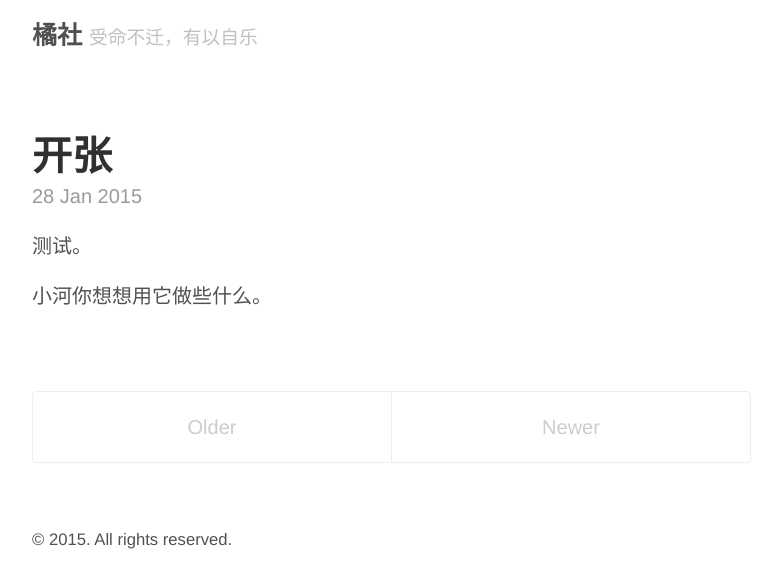
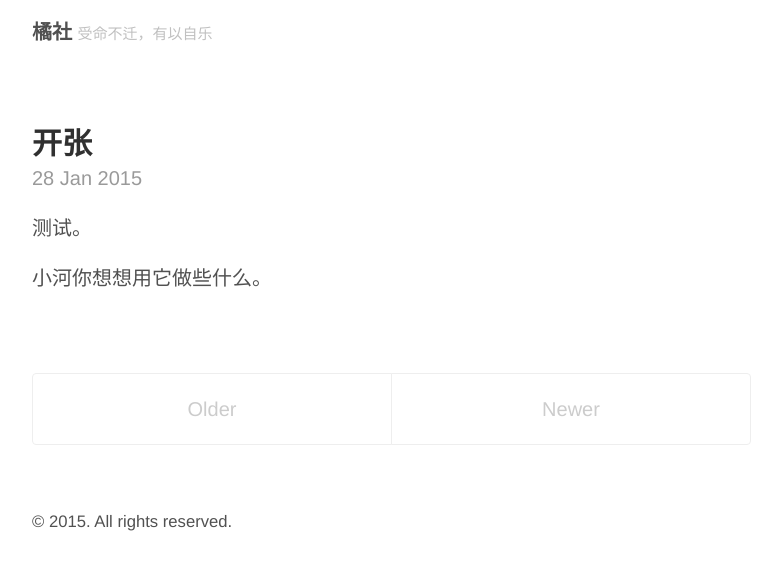
Before and after one commit to orangeclub/orangeclub.github.io, a Jekyll site: the page built from index.html, in a window 1280 px wide. Shown: the top 588 px of the page, without its empty margins (248-1030 px from the left). Built offline with Jekyll 4.4.1, drawn with Linux system fonts in a browser that asks for light colours; the list of posts is cut into pages by our own code.

Commit message:
css changed

```diff
--- a/public/css/poole.css
+++ b/public/css/poole.css
@@ -88,19 +88,19 @@ h1, h2, h3, h4, h5, h6 {
   text-rendering: optimizeLegibility;
 }
 h1 {
-  font-size: 2rem;
+  font-size: 1.5rem;
 }
 h2 {
   margin-top: 1rem;
-  font-size: 1.5rem;
+  font-size: 1.25rem;
 }
 h3 {
   margin-top: 1.5rem;
-  font-size: 1.25rem;
+  font-size: 1rem;
 }
 h4, h5, h6 {
   margin-top: 1rem;
-  font-size: 1rem;
+  font-size: 0.8rem;
 }
 
 /* Body text */
```
